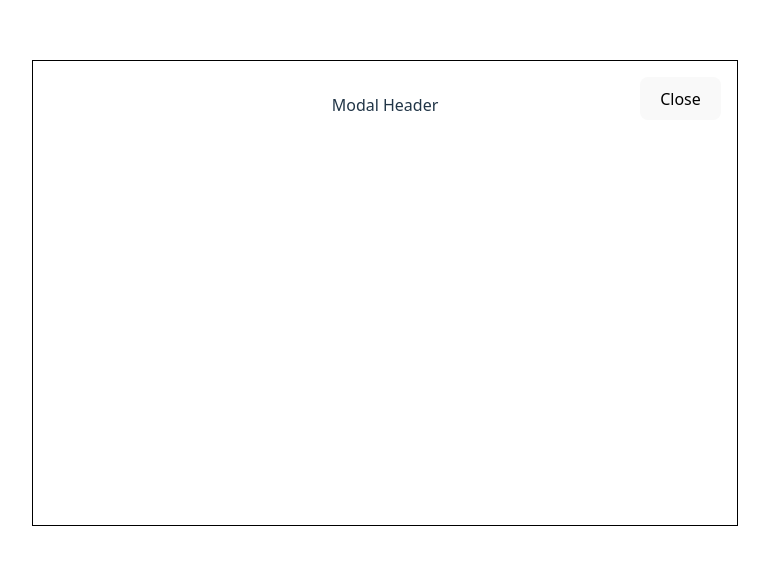
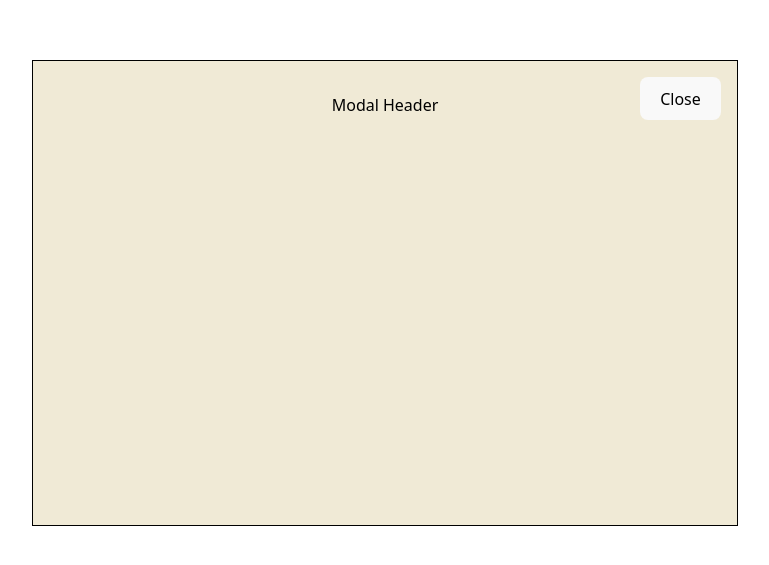
Before and after one commit to romangorelik/amex-takehome, a React (Vite) app: page / in a window 1280 px wide. Shown: the part 107-672 px from the top of the page, without its empty margins (255-1024 px from the left). Built offline with nearby package versions, Linux system fonts and the light colour scheme.

Commit message:
Prettify and add more css

```diff
--- a/src/App.css
+++ b/src/App.css
@@ -51,6 +51,7 @@
   justify-content: center;
   align-items: center;
   cursor: pointer;
+  z-index: 9999;
 }
 
 .modal-container {
@@ -62,6 +63,11 @@
   justify-content: center;
   padding: 2rem;
   cursor: default;
+  background: #F0EAD6;
+}
+
+.modal-header {
+  color: black;
 }
 
 .modal-close-button {
--- a/src/components/Modal.tsx
+++ b/src/components/Modal.tsx
@@ -32,7 +32,7 @@ const Modal = ({ onClose, header = "Modal Header" }: IModalProps) => {
   // onClick event on the parent container to close the modal when clicking outside.
   return (
     <div role="dialog" onClick={(e) => e.stopPropagation()} className="modal-container">
-      <div role="heading">{header}</div>
+      <div role="heading" className="modal-header">{header}</div>
       <button role="button" onClick={onClose} className="modal-close-button">
         Close
       </button>
--- a/src/components/Scenario.tsx
+++ b/src/components/Scenario.tsx
@@ -13,7 +13,6 @@ interface IScenarioProps {
 }
 
 const Scenario = ({ onClose, "data-testid": testId, header }: IScenarioProps) => {
-
   // Need a state to know when the Modal is closed or open. Determines if modal is rendered or not. Default state is true
   const [open, setIsOpen] = useState(true);
 
```
Also changed, not shown: 1 other file (tests, documents, lock files or other folders).
